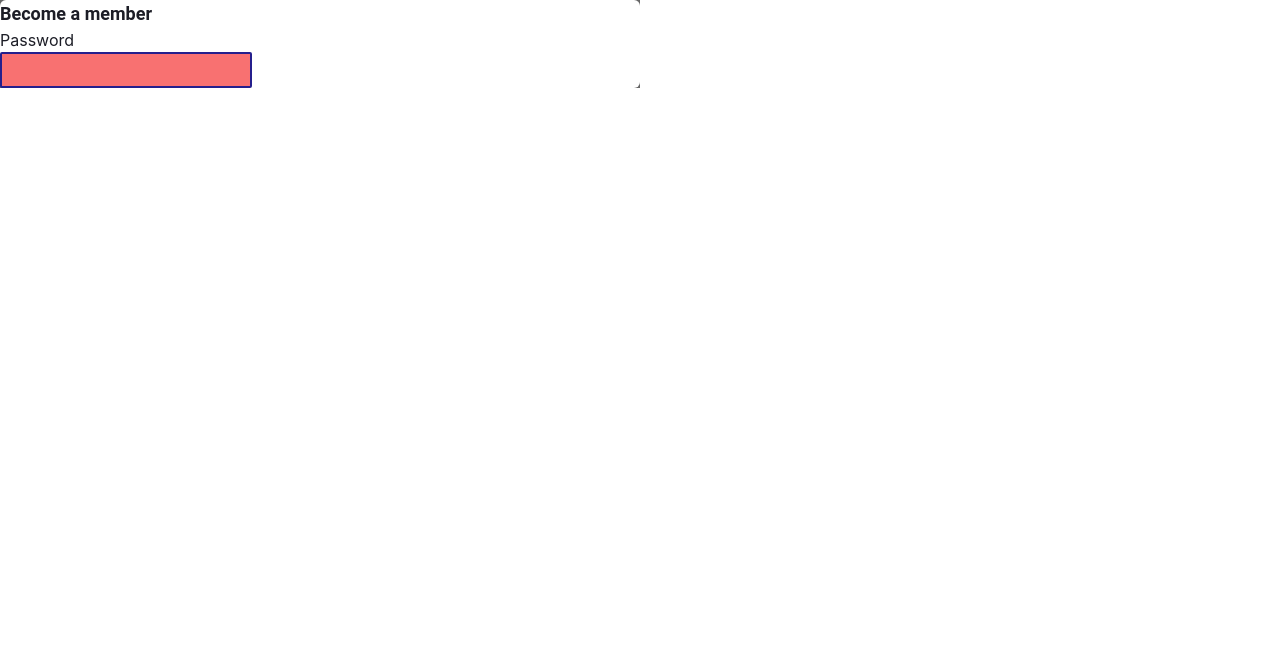
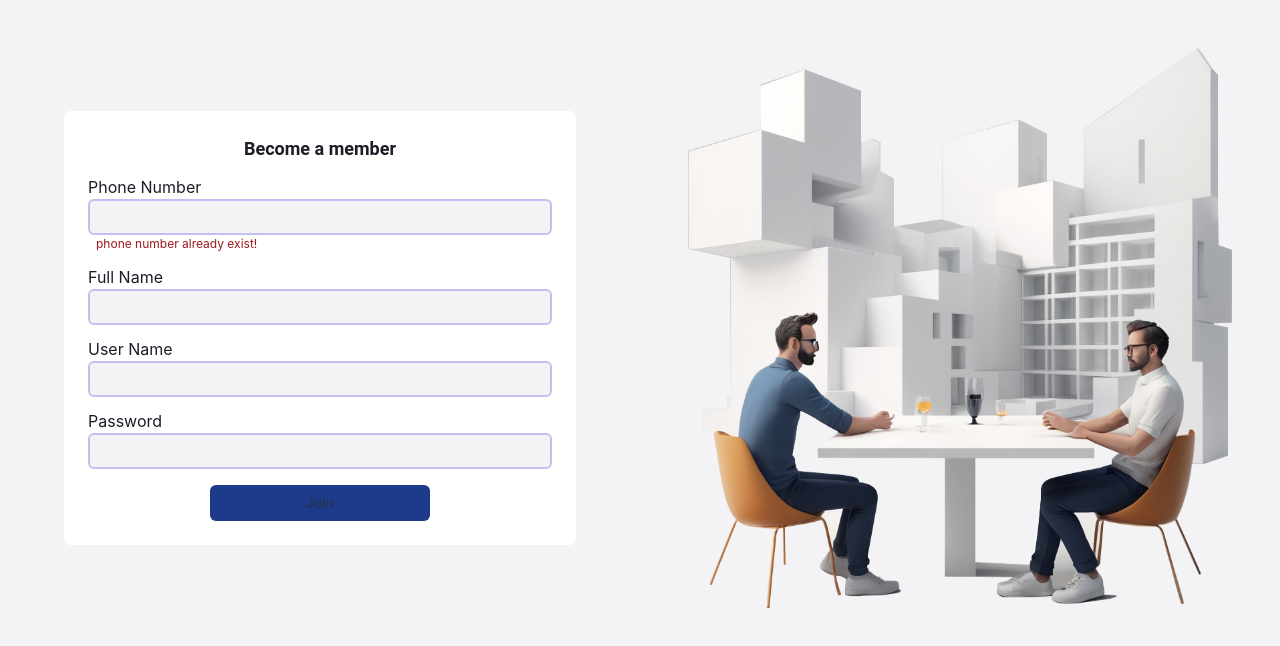
Before and after one commit to Vy-shak/ArchiAdda, a React (Vite) app in the folder frontEnd/: page /signup in a window 1280 px wide. Shown: the top 646 px of the page. Built offline with nearby package versions, Linux system fonts and the light colour scheme.

Commit message:
added the signup front end

```diff
--- a/frontEnd/src/assets/index.js
+++ b/frontEnd/src/assets/index.js
@@ -1,6 +1,7 @@
 import House from "./images/Hero/House.png";
+import Sitting from "./images/SIgnup/Sitting.png"
 
 
 
 
-export { House }
+export { House, Sitting }
--- a/frontEnd/src/components/Auth/Form.jsx
+++ b/frontEnd/src/components/Auth/Form.jsx
@@ -1,21 +1,20 @@
-import React from 'react'
+import React from 'react';
+import Input from '../Auth/Input.jsx';
 
 function Form() {
     return (
-        <section className='w-full h-fit justify-between flex items-center'>
-            <div className='w-1/2 h-full centerDiv bg-Aneutral500'>
-                <div className='w-full bg-white rounded-md flex flex-col justify-start items-start'>
-                    <label className='text-Agrey500 font-Aroboto text-lg font-semibold' >Become a member</label>
-                    <div className='flex-col flex'>
-                        <label className='text-Agrey500 text-[16px]'>Password</label>
-                        <input className='bg-red-400 border-2 border-Ablue500 rounded-sm h-9' type="text" name="" id="" />
-                    </div>
+        <div className='w-1/2 h-full centerDiv bg-Agrey1200 px-16'>
+            <div className='centerDiv flex-col bg-white rounded-md px-6 py-6 w-full '>
+                <label className='text-Agrey500 font-Aroboto text-lg font-semibold' >Become a member</label>
+                <div className='w-full bg-white  flex flex-col justify-start items-start'>
+                    <Input err={"phone number already exist!"} title={"Phone Number"} />
+                    <Input title={"Full Name"} />
+                    <Input title={"User Name"} />
+                    <Input title={"Password"} />
                 </div>
+                <button className='bg-blue-900 mt-4 px-24 rounded-md py-2 text-sm'>Join</button>
             </div>
-            <div>
-
-            </div>
-        </section>
+        </div>
     )
 }
 
--- /dev/null
+++ b/frontEnd/src/components/Auth/Input.jsx
@@ -0,0 +1,13 @@
+import React from 'react'
+
+function Input({ title, err }) {
+    return (
+        <div className='flex-col flex w-full mt-3'>
+            <label className='text-Agrey500 text-[16px]'>{title}</label>
+            <input className='bg-Agrey1200 px-2 text-Agrey500 text-sm border-2 focus:border-Ablue800 outline-none border-Ablue900 rounded-md h-9' type="text" name="" id="" />
+            <span className='text-[12px] ml-2 text-red-800 '>{err}</span>
+        </div>
+    )
+}
+
+export default Input
--- a/frontEnd/src/components/export.js
+++ b/frontEnd/src/components/export.js
@@ -1,8 +1,9 @@
 import Navbar from "./Navbar";
 import BorderLIne from "./BorderLIne";
-import Form from "./Auth/Form.jsx"
+import Form from "./Auth/Form.jsx";
+import Input from "./Auth/Input.jsx";
 
 
 
 
-export { Navbar, BorderLIne, Form }
+export { Navbar, BorderLIne, Form, Input }
--- a/frontEnd/src/pages/Signup.jsx
+++ b/frontEnd/src/pages/Signup.jsx
@@ -1,10 +1,14 @@
 import React from 'react'
-import { Form } from '../components/export'
+import { Form } from '../components/export';
+import { Sitting } from '../assets';
 
 function Signup() {
     return (
-        <section className='w-full h-fit justify-between flex items-center'>
+        <section className='w-Screen bg-Agrey1200 h-fit justify-between flex items-center'>
             <Form />
+            <div className='w-1/2 p-12'>
+                <img className='w-full' src={Sitting} alt="" />
+            </div>
         </section>
     )
 }
```
Also changed, not shown: frontEnd/src/assets/images/SIgnup/Sitting.png (added).
